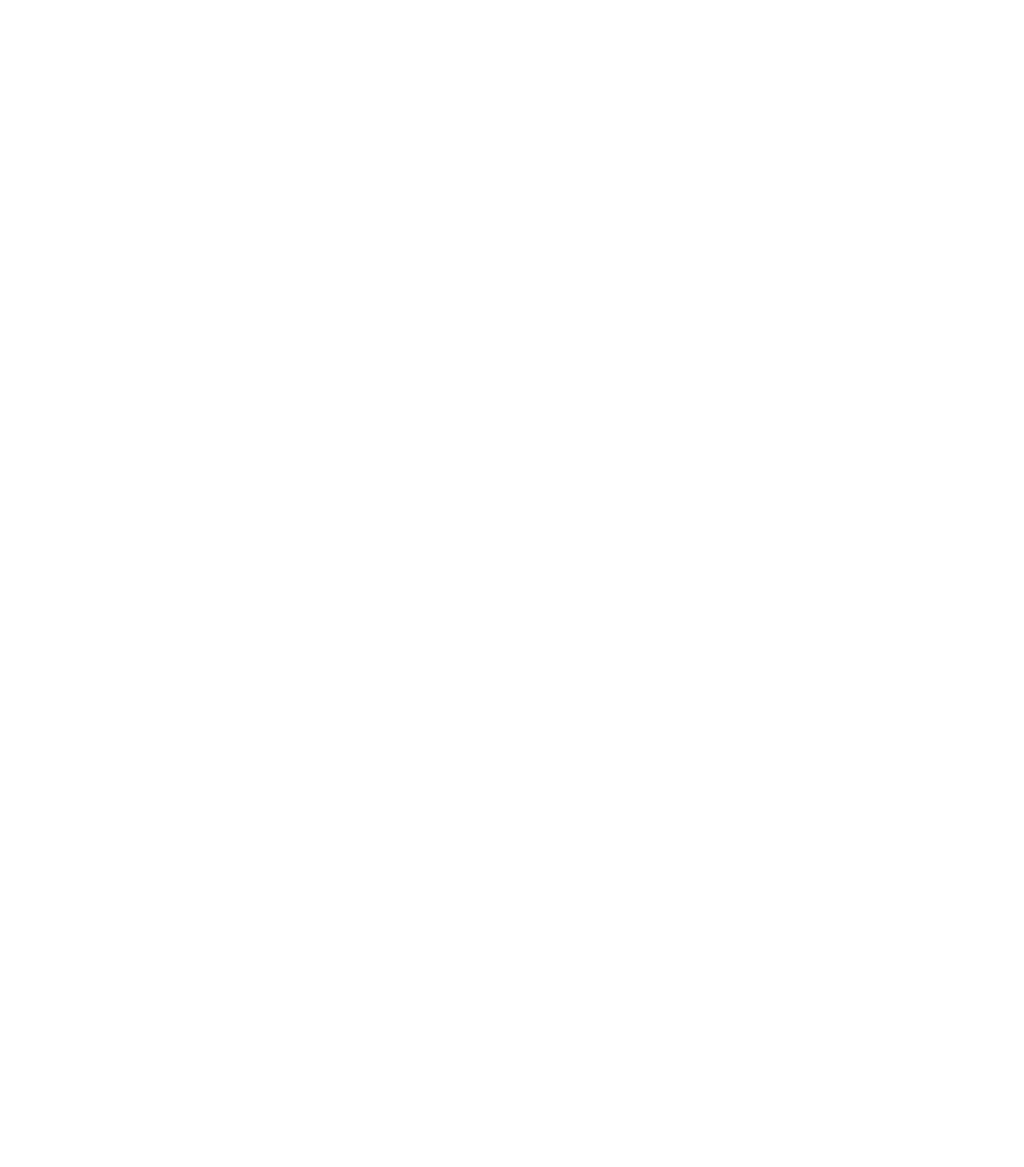
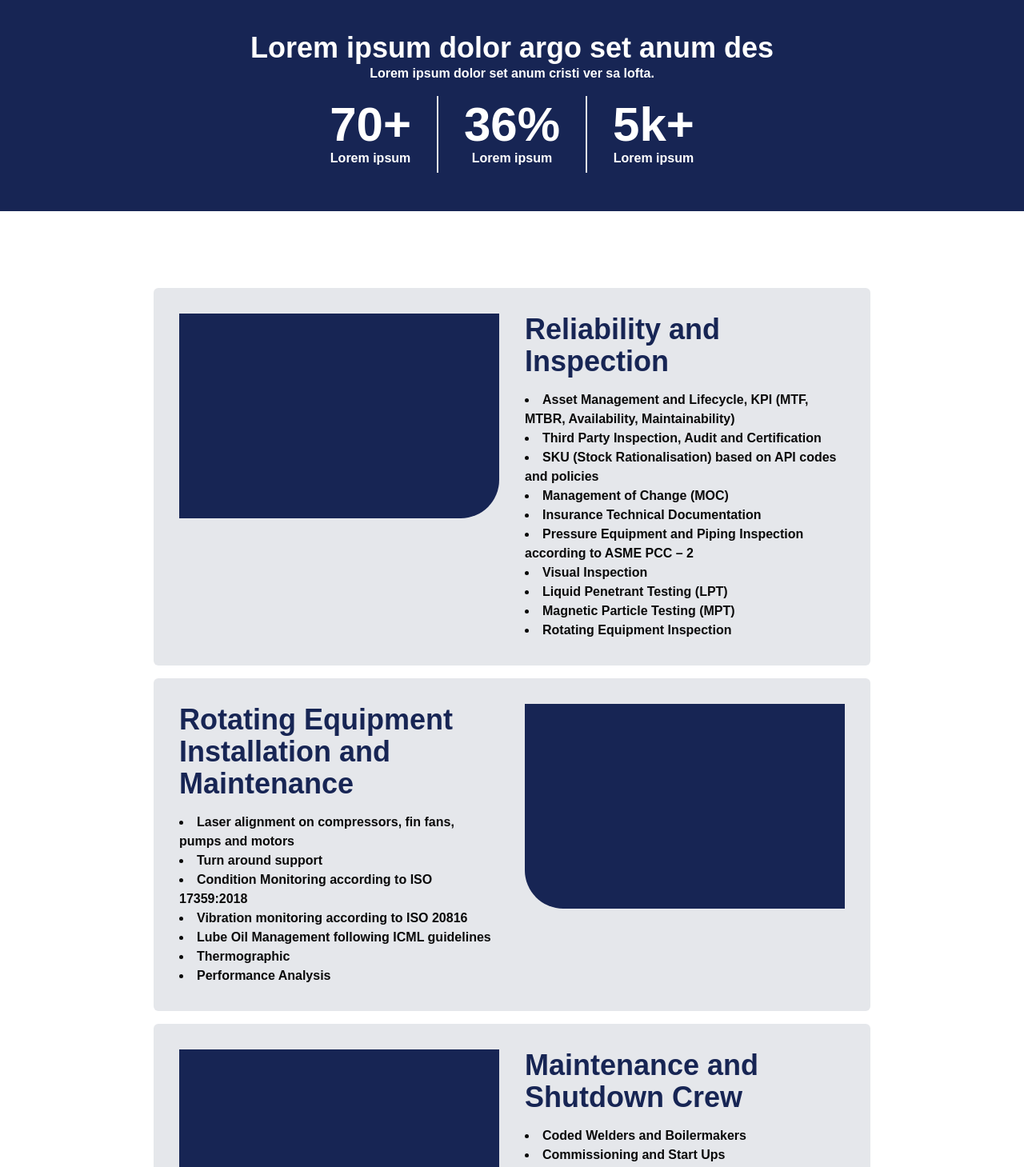
Before and after one commit to aaronjoshuaespinosa/rotatingcrewsaus, a Next.js app: page / in a window 1280 px wide. Shown: the part 1400-2859 px from the top of the page at 80% size. Before the commit the page ends 1392 px from the top, so only its background shows below. Built offline with nearby package versions, Linux system fonts and the light colour scheme; a web font is replaced by a local one.

Commit message:
added stats

```diff
--- /dev/null
+++ b/src/components/services.tsx
@@ -0,0 +1,30 @@
+import { SERVICES } from "@/constants";
+import React from "react";
+
+export default function Services() {
+  return (
+    <>
+      <div className="flex w-full flex-col gap-y-4">
+        {SERVICES.map(({ image, side, title, contents }) => (
+          <div
+            key={title}
+            className={`flex gap-x-8 rounded-md bg-gray-200 p-8 ${side == "left" ? "flex-row" : "flex-row-reverse"}`}
+          >
+            <div
+              className={`hidden h-64 w-full bg-blue-950 lg:block ${side == "left" ? "rounded-br-[3rem]" : "rounded-bl-[3rem]"}`}
+            ></div>
+            <div className="flex w-full flex-col gap-y-4">
+              <h1 className="text-4xl font-black text-blue-950">{title}</h1>
+              <div className="block h-80 w-full rounded-br-[3rem] bg-blue-950 md:h-72 lg:hidden lg:h-64"></div>
+              <ul className="list-inside list-disc">
+                {contents.map((content, i) => (
+                  <li key={i}>{content}</li>
+                ))}
+              </ul>
+            </div>
+          </div>
+        ))}
+      </div>
+    </>
+  );
+}
--- a/src/constants/index.ts
+++ b/src/constants/index.ts
@@ -4,3 +4,50 @@
   { name: "Why us?", link: "#" },
   { name: "Contact", link: "#" },
 ];
+
+export const SERVICES = [
+  {
+    image: "",
+    side: "left",
+    title: "Reliability and Inspection",
+    contents: [
+      "Asset Management and Lifecycle, KPI (MTF, MTBR, Availability,   Maintainability)",
+      "Third Party Inspection, Audit and Certification",
+      "SKU (Stock Rationalisation) based on API codes and policies",
+      "Management of Change (MOC)",
+      "Insurance Technical Documentation",
+      "Pressure Equipment and Piping Inspection according to ASME PCC – 2",
+      "Visual Inspection",
+      "Liquid Penetrant Testing (LPT)",
+      "Magnetic Particle Testing (MPT)",
+      "Rotating Equipment Inspection",
+    ],
+  },
+  {
+    image: "",
+    side: "right",
+    title: "Rotating Equipment Installation and Maintenance",
+    contents: [
+      "Laser alignment on compressors, fin fans, pumps and motors",
+      "Turn around support",
+      "Condition Monitoring according to ISO 17359:2018",
+      "Vibration monitoring according to ISO 20816",
+      "Lube Oil Management following ICML guidelines",
+      "Thermographic",
+      "Performance Analysis",
+    ],
+  },
+  {
+    image: "",
+    side: "left",
+    title: "Maintenance and Shutdown Crew",
+    contents: [
+      "Coded Welders and Boilermakers",
+      "Commissioning and Start Ups",
+      "Electrical and Instrumentation Technicians",
+      "Mechanical Fitters",
+      "NDT Technicians",
+      "Rotating Equipment Technicians",
+    ],
+  },
+];
--- a/src/pages/index.tsx
+++ b/src/pages/index.tsx
@@ -11,6 +11,7 @@
   DrawerHeader,
   DrawerTrigger,
 } from "@/components/ui/drawer";
+import Services from "@/components/services";
 
 const rethink = Rethink_Sans({
   subsets: ["latin"],
@@ -168,6 +169,37 @@
             </div>
           </div>
         </div>
+
+        {/* STATS SECTION */}
+        <div className="flex h-full w-full flex-col items-center gap-y-4 bg-blue-950 px-10 py-12 text-center text-white lg:gap-x-10 lg:px-24 xl:gap-x-40 xl:px-48">
+          <div className="flex flex-col items-center">
+            <h1 className="text-4xl font-black">
+              Lorem ipsum dolor argo set anum des
+            </h1>
+            <p>Lorem ipsum dolor set anum cristi ver sa lofta.</p>
+          </div>
+          <div className="flex h-full flex-col items-center justify-center gap-x-8 gap-y-8 md:flex-row">
+            <div className="flex flex-col items-center">
+              <p className="text-6xl font-black">70+</p>
+              <p>Lorem ipsum</p>
+            </div>
+            <div className="hidden h-24 w-[1px] border bg-white md:block" />
+            <div className="flex flex-col items-center">
+              <p className="text-6xl font-black">36%</p>
+              <p>Lorem ipsum</p>
+            </div>
+            <div className="hidden h-24 w-[1px] border bg-white md:block" />
+            <div className="flex flex-col items-center">
+              <p className="text-6xl font-black">5k+</p>
+              <p>Lorem ipsum</p>
+            </div>
+          </div>
+        </div>
+
+        {/* SERVICES SECTION */}
+        <div className="flex items-center rounded-lg bg-white px-10 py-24 lg:gap-x-10 lg:px-24 xl:gap-x-40 xl:px-48">
+          <Services />
+        </div>
       </main>
     </div>
   );
```
